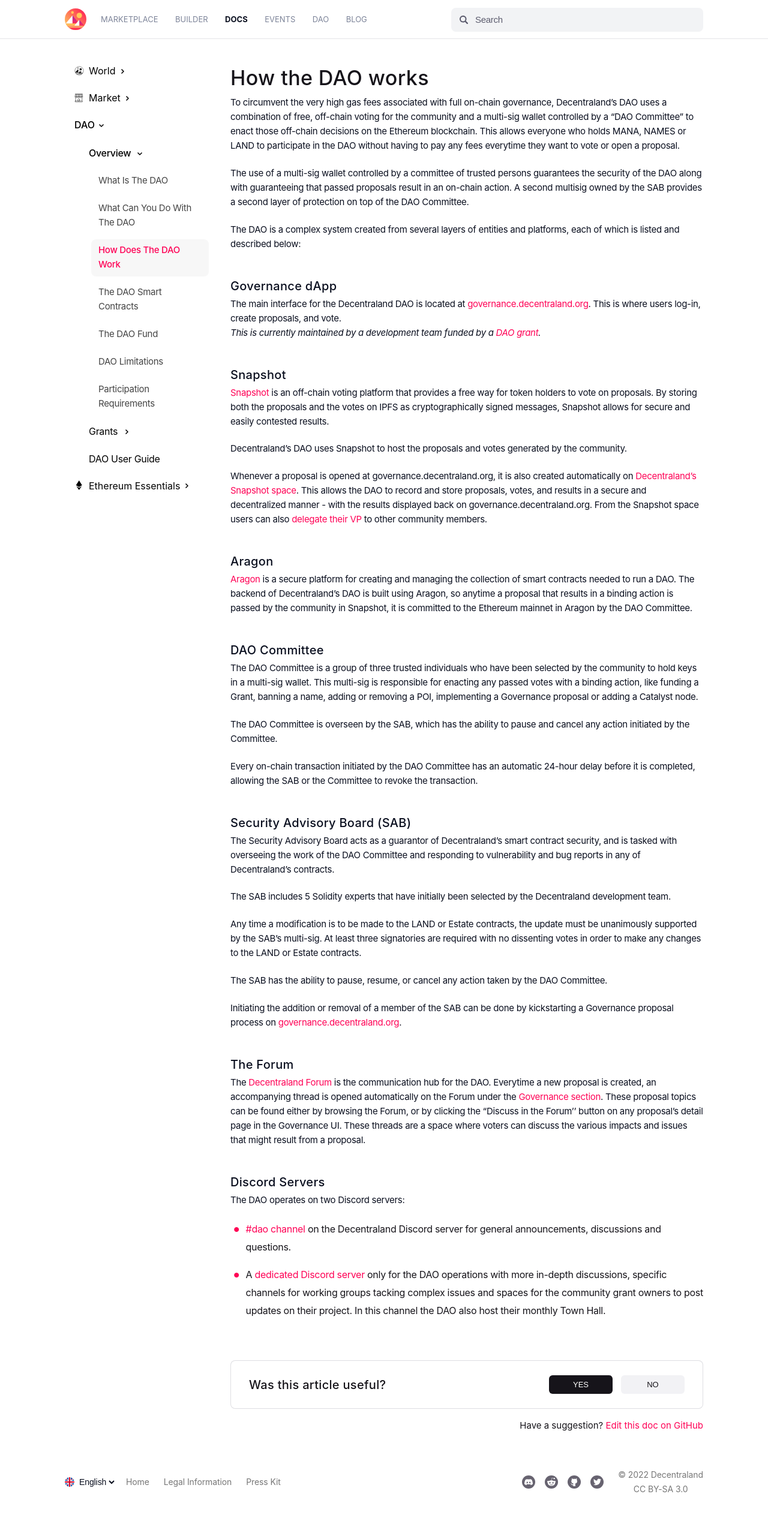
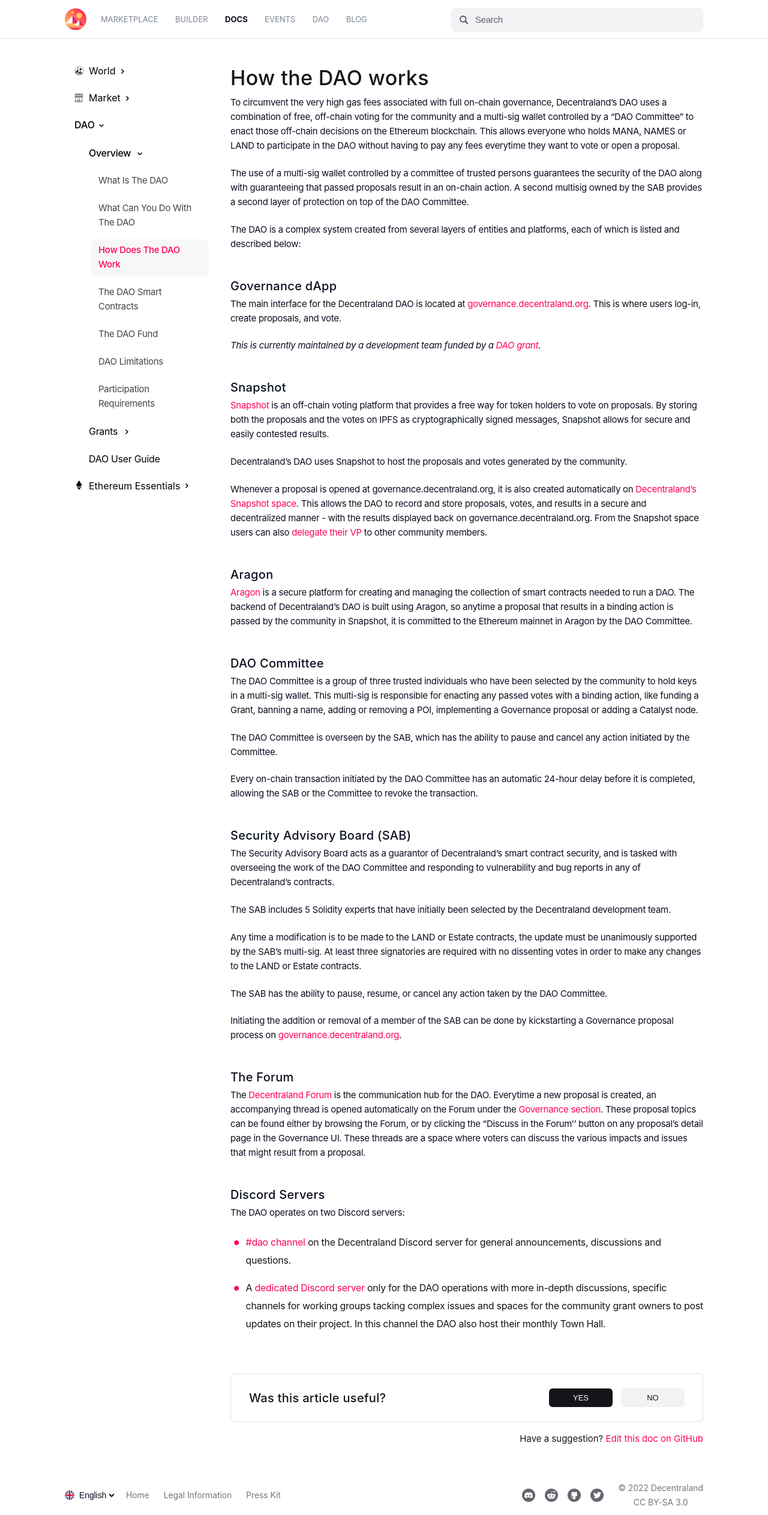
Before and after one commit to decentraland/player-documentation, a Jekyll site: the page built from _posts/general/DAO/Overview/2021-05-21-how-does-the-dao-work.md, in a window 1280 px wide. Shown: the whole page at 60% size. Built offline with Jekyll 4.4.1, drawn with Linux system fonts in a browser that asks for light colours; comment, search, counter and statistics services are not loaded; before the commit the page ends 2504 px from its top, so only the background shows below that.

Commit message:
style cleanup - how does the dao work

```diff
--- a/_posts/general/DAO/Overview/2021-05-21-how-does-the-dao-work.md
+++ b/_posts/general/DAO/Overview/2021-05-21-how-does-the-dao-work.md
@@ -20,7 +19,9 @@ The DAO is a complex system created from several layers of entities and platform
 ## Governance dApp
 
 The main interface for the Decentraland DAO is located at [governance.decentraland.org](https://governance.decentraland.org). This is where users log-in, create proposals, and vote.
-<br/>_This is currently maintained by a development team funded by a [DAO grant](https://governance.decentraland.org/proposal/?id=ed53e850-5e70-11ec-8188-4352ce3d30e7)._
+<br/>
+
+*This is currently maintained by a development team funded by a [DAO grant](https://governance.decentraland.org/proposal/?id=ed53e850-5e70-11ec-8188-4352ce3d30e7).*
 
 ## Snapshot
 
```
Also changed, not shown: other parts of _posts/general/DAO/Overview/2021-05-21-how-does-the-dao-work.md (+0 -1 lines).
